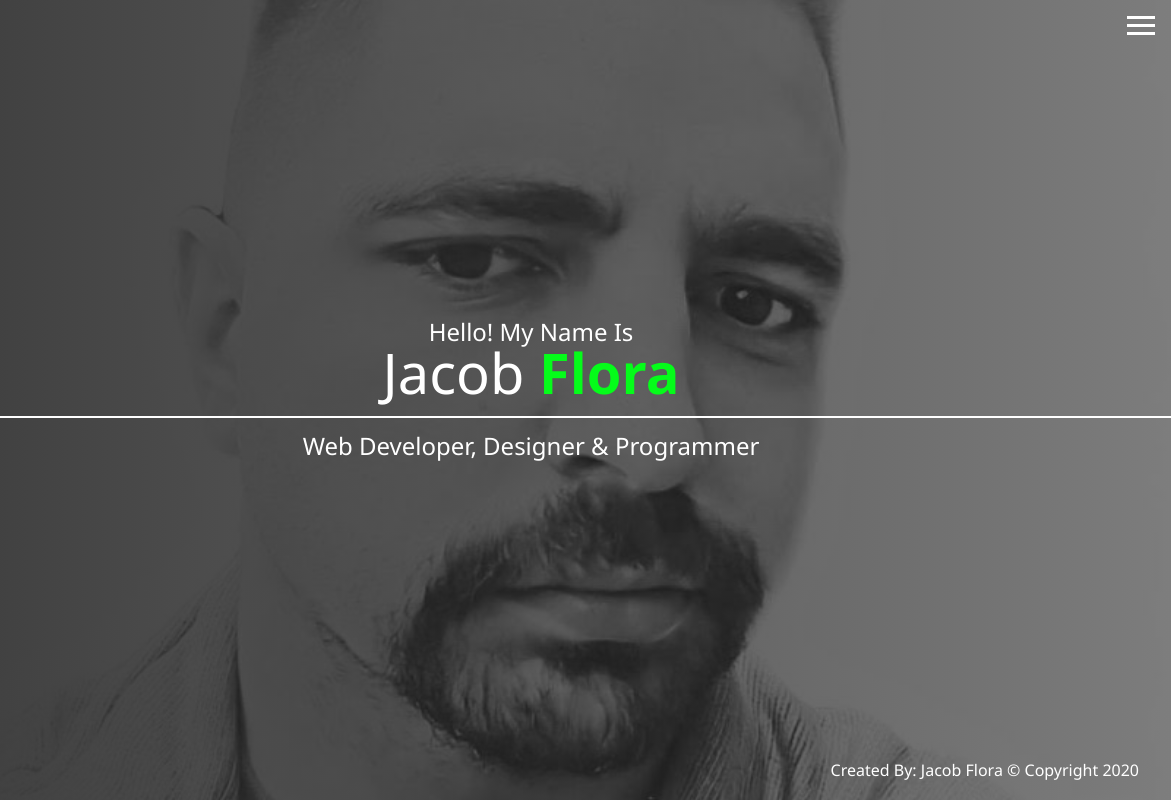
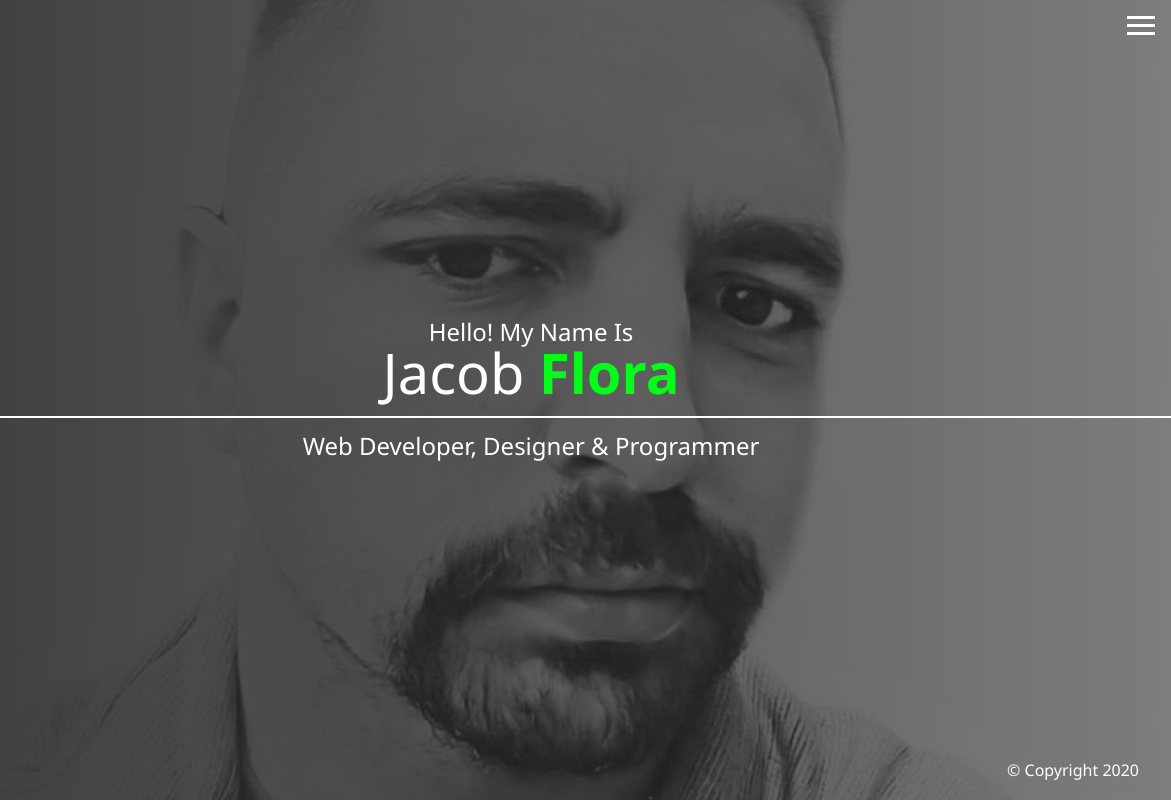
Before and after one commit to Jacob52210/Portfolio, a plain HTML site: page index.html in a window 1280 px wide. Shown: the full height of the page, 109-1280 px from the left. Drawn offline with Linux system fonts and the light colour scheme.

Commit message:
Removed 'Created By: Jacob Flora' from footer

```diff
--- a/index.html
+++ b/index.html
@@ -62,7 +62,7 @@
                 </a>
             </div>
 
-            <footer>Created By: Jacob Flora &copy; Copyright 2020</footer>
+            <footer>&copy; Copyright 2020</footer>
         </section>
     </main>
 
```
